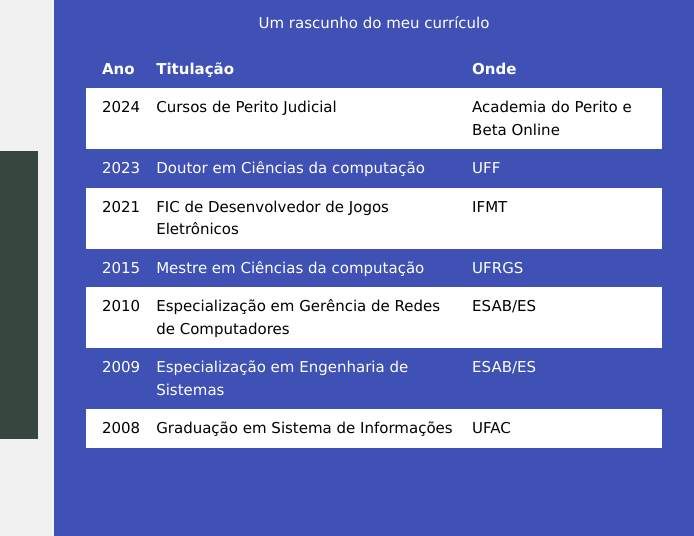
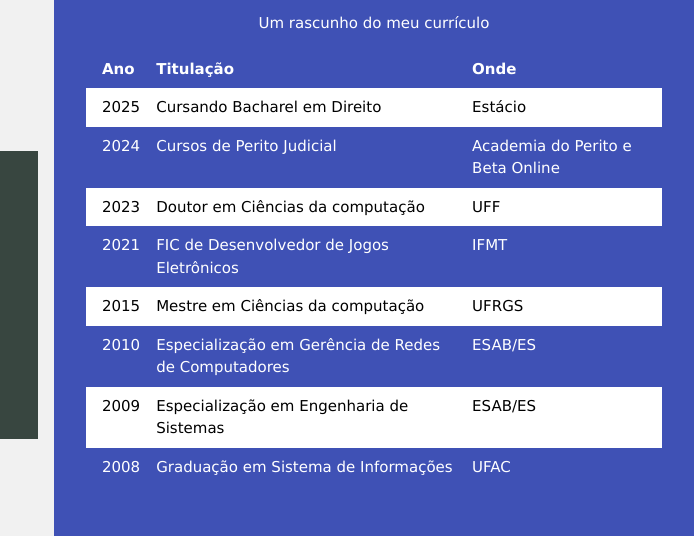
Before and after one commit to fmflavio/page, a plain HTML site: page index.html in a window 1280 px wide. Shown: the part 822-1358 px from the top of the page, 586-1280 px from the left. Drawn offline with nearby package versions, Linux system fonts and the light colour scheme.

Commit message:
atualizando direito

```diff
--- a/index.html
+++ b/index.html
@@ -70,36 +70,41 @@
             <th>Onde</th>
           </tr>
           <tr class="w3-white">
+            <td>2025</td>
+            <td>Cursando Bacharel em Direito</td>
+            <td>Estácio</td>
+          </tr>
+          <tr>
             <td>2024</td>
             <td>Cursos de Perito Judicial</td>
             <td>Academia do Perito e Beta Online</td>
           </tr>
-          <tr>
+          <tr class="w3-white">
             <td>2023</td>
             <td>Doutor em Ciências da computação</td>
             <td>UFF</td>
           </tr>
-          <tr class="w3-white">
+          <tr>
             <td>2021</td>
             <td>FIC de Desenvolvedor de Jogos Eletrônicos</td>
             <td>IFMT</td>
           </tr>
-          <tr>
+          <tr class="w3-white">
             <td>2015</td>
             <td>Mestre em Ciências da computação</td>
             <td>UFRGS</td>
           </tr>
-          <tr class="w3-white">
+          <tr>
             <td>2010</td>
             <td>Especialização em Gerência de Redes de Computadores</td>
             <td>ESAB/ES</td>
           </tr>
-          <tr>
+          <tr class="w3-white">
             <td>2009</td>
             <td>Especialização em Engenharia de Sistemas</td>
             <td>ESAB/ES</td>
           </tr>
-          <tr class="w3-white">
+          <tr>
             <td>2008</td>
             <td>Graduação em Sistema de Informações</td>
             <td>UFAC</td>
```
